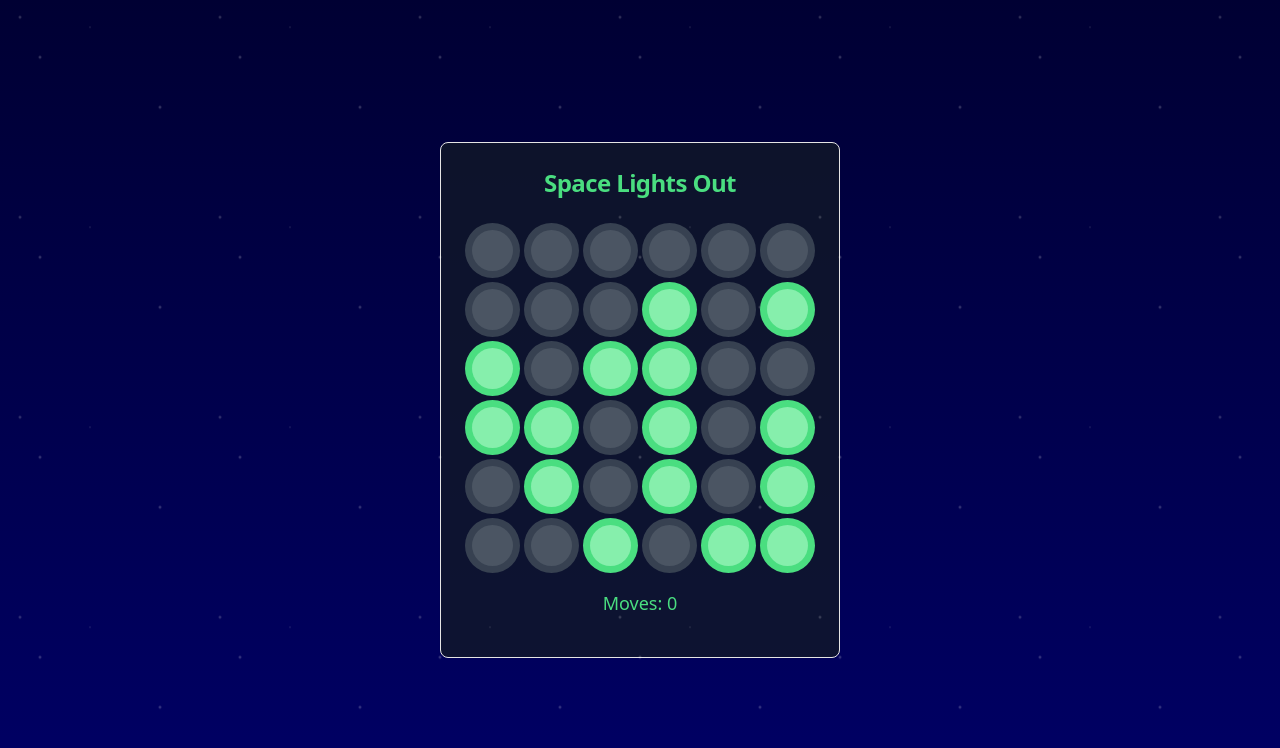
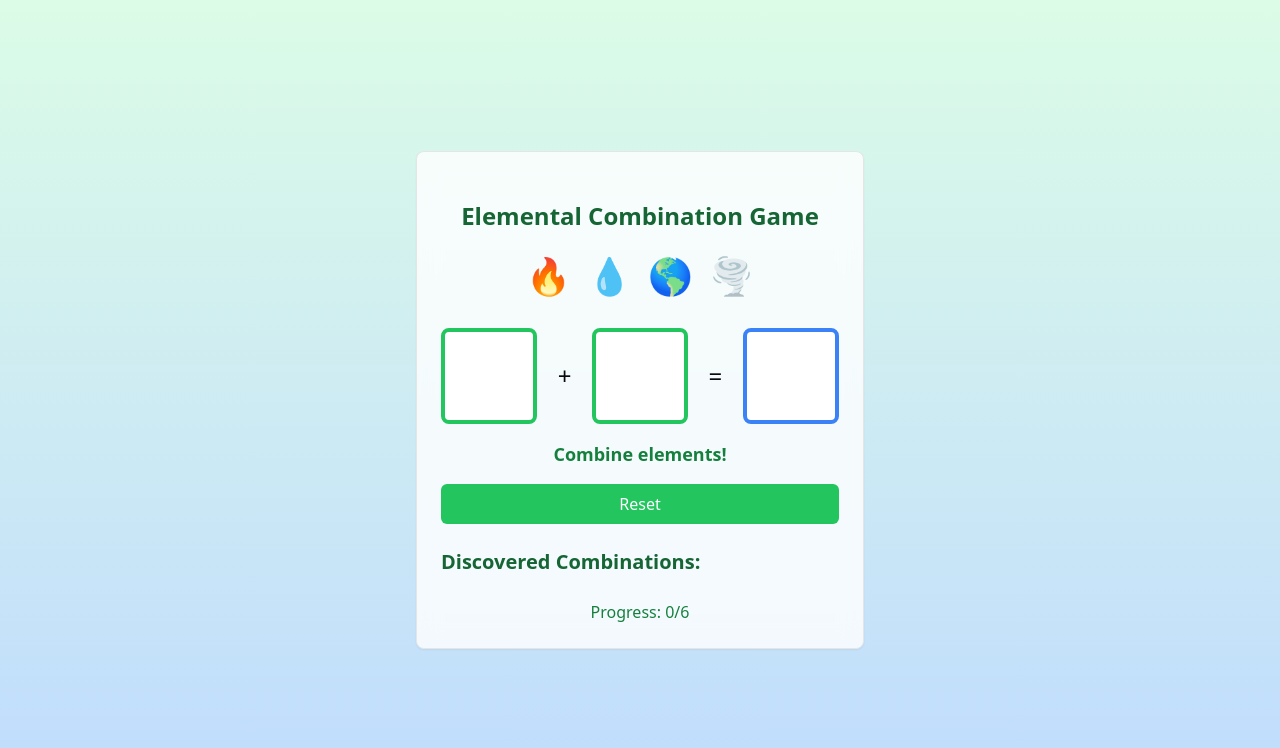
Before and after one commit to colossus21/rlhf-react-tasks, a React (Vite) app: page / in a window 1280 px wide. Shown: the top 748 px of the page. Built offline with nearby package versions, Linux system fonts and the light colour scheme.

Commit message:
update task :40944

```diff
--- a/src/App.jsx
+++ b/src/App.jsx
@@ -1,166 +1,148 @@
-import React, { useState, useEffect, useCallback } from "react";
-import { Card, CardContent, CardHeader, CardTitle } from "@/components/ui/card";
+import React, { useState, useEffect } from 'react';
+import { Card, CardContent } from "@/components/ui/card";
+import { Badge } from "@/components/ui/badge";
 
-const GRID_SIZE = 6;
+const initialElements = [
+  { name: 'Fire', emoji: '🔥' },
+  { name: 'Water', emoji: '💧' },
+  { name: 'Earth', emoji: '🌎' },
+  { name: 'Air', emoji: '🌪️' },
+];
 
-const createInitialGrid = () => {
-  const grid = Array(GRID_SIZE)
-      .fill()
-      .map(() => Array(GRID_SIZE).fill(false));
-
-  // Simulate 10 random moves
-  for (let i = 0; i < 10; i++) {
-    const row = Math.floor(Math.random() * GRID_SIZE);
-    const col = Math.floor(Math.random() * GRID_SIZE);
-    toggleLights(grid, row, col);
-  }
-
-  return grid;
+const combinations = {
+  'Fire💧': { name: 'Steam', emoji: '☁️' },
+  'Fire🌎': { name: 'Lava', emoji: '🌋' },
+  'Air🌎': { name: 'Dust', emoji: '💨' },
+  'Water🌎': { name: 'Mud', emoji: '💩' },
+  'Fire🌪️': { name: 'Energy', emoji: '⚡' },
+  'Water⚡': { name: 'Life', emoji: '🌱' },
 };
 
-const toggleLights = (grid, row, col) => {
-  const directions = [
-    [0, 0],
-    [-1, 0],
-    [1, 0],
-    [0, -1],
-    [0, 1],
-  ];
-
-  directions.forEach(([dx, dy]) => {
-    const newRow = row + dx;
-    const newCol = col + dy;
-    if (
-        newRow >= 0 &&
-        newRow < GRID_SIZE &&
-        newCol >= 0 &&
-        newCol < GRID_SIZE
-    ) {
-      grid[newRow][newCol] = !grid[newRow][newCol];
-    }
-  });
-};
-
-const SpaceLightsOut = () => {
-  const [grid, setGrid] = useState(() => createInitialGrid());
-  const [moves, setMoves] = useState(0);
-  const [gameWon, setGameWon] = useState(false);
-
-  const checkWinCondition = useCallback((currentGrid) => {
-    return currentGrid.every((row) => row.every((cell) => !cell));
-  }, []);
+const ElementalCombinationGame = () => {
+  const [elements, setElements] = useState(initialElements);
+  const [box1, setBox1] = useState(null);
+  const [box2, setBox2] = useState(null);
+  const [result, setResult] = useState(null);
+  const [discoveredCombinations, setDiscoveredCombinations] = useState([]);
 
   useEffect(() => {
-    if (checkWinCondition(grid) && moves > 0) {
-      setGameWon(true);
+    if (box1 && box2) {
+      const combinationKey = box1.name + box2.emoji;
+      const reverseCombinationKey = box2.name + box1.emoji;
+      if (combinations[combinationKey]) {
+        setResult(combinations[combinationKey]);
+        if (!discoveredCombinations.includes(combinations[combinationKey].name)) {
+          const newCombination = combinations[combinationKey];
+          setDiscoveredCombinations([...discoveredCombinations, newCombination.name]);
+          setElements([...elements, newCombination]);
+        }
+      } else if (combinations[reverseCombinationKey]) {
+        setResult(combinations[reverseCombinationKey]);
+        if (!discoveredCombinations.includes(combinations[reverseCombinationKey].name)) {
+          const newCombination = combinations[reverseCombinationKey];
+          setDiscoveredCombinations([...discoveredCombinations, newCombination.name]);
+          setElements([...elements, newCombination]);
+        }
+      } else {
+        setResult({ name: 'No combination', emoji: '🤔' });
+      }
+    } else {
+      setResult(null);
     }
-  }, [grid, moves, checkWinCondition]);
+  }, [box1, box2]);
 
-  const handleCellClick = (row, col) => {
-    if (gameWon) return;
-
-    setGrid((prevGrid) => {
-      const newGrid = prevGrid.map((r) => [...r]);
-      toggleLights(newGrid, row, col);
-      return newGrid;
-    });
-    setMoves((prevMoves) => prevMoves + 1);
+  const handleDragStart = (e, element) => {
+    e.dataTransfer.setData('text/plain', JSON.stringify(element));
   };
 
-  const resetGame = () => {
-    setGrid(createInitialGrid());
-    setMoves(0);
-    setGameWon(false);
+  const handleDrop = (e, boxSetter) => {
+    e.preventDefault();
+    const element = JSON.parse(e.dataTransfer.getData('text/plain'));
+    boxSetter(element);
+  };
+
+  const handleDragOver = (e) => {
+    e.preventDefault();
+  };
+
+  const resetBoxes = () => {
+    setBox1(null);
+    setBox2(null);
+    setResult(null);
   };
 
   return (
-      <div className="min-h-screen bg-deep-space flex items-center justify-center">
-        <div className="stars"></div>
-        <Card className="w-[90vw] max-w-[400px] bg-opacity-80 bg-gray-900">
-          <CardHeader>
-            <CardTitle className="text-center text-2xl font-bold text-green-400">
-              Space Lights Out
-            </CardTitle>
-          </CardHeader>
-          <CardContent>
-            <div className="grid grid-cols-6 gap-1 mb-4">
-              {grid.map((row, rowIndex) =>
-                  row.map((cell, colIndex) => (
-                      <button
-                          key={`${rowIndex}-${colIndex}`}
-                          className={`w-full pt-[100%] relative ${
-                              cell ? "bg-green-400" : "bg-gray-700"
-                          } rounded-full transition-colors duration-300 hover:opacity-80`}
-                          onClick={() => handleCellClick(rowIndex, colIndex)}
-                      >
-                        <div className="absolute inset-0 flex items-center justify-center">
-                          <div
-                              className={`w-3/4 h-3/4 rounded-full ${
-                                  cell ? "bg-green-300" : "bg-gray-600"
-                              } transition-colors duration-300`}
-                          ></div>
-                        </div>
-                      </button>
-                  ))
-              )}
+      <div className="min-h-screen bg-gradient-to-b from-green-100 to-blue-200 flex items-center justify-center p-4">
+        <Card className="w-full max-w-md bg-white bg-opacity-80 backdrop-blur-md">
+          <CardContent className="p-6">
+            <h1 className="text-2xl font-bold text-center my-6 text-green-800">Elemental Combination Game</h1>
+
+            <div className="flex flex-wrap justify-center gap-4 mb-8">
+              {elements.map((element) => (
+                  <div
+                      key={element.name}
+                      draggable
+                      onDragStart={(e) => handleDragStart(e, element)}
+                      className="text-4xl cursor-move hover:scale-110 transition-transform"
+                  >
+                    {element.emoji}
+                  </div>
+              ))}
             </div>
-            <div className="text-center mb-4">
-              <p className="text-green-400 text-lg">Moves: {moves}</p>
+
+            <div className="flex justify-between items-center mb-4">
+              <div
+                  onDrop={(e) => handleDrop(e, setBox1)}
+                  onDragOver={handleDragOver}
+                  className="w-24 h-24 border-4 border-green-500 rounded-lg flex items-center justify-center text-4xl bg-white"
+              >
+                {box1 ? box1.emoji : ''}
+              </div>
+              <div className="text-2xl">+</div>
+              <div
+                  onDrop={(e) => handleDrop(e, setBox2)}
+                  onDragOver={handleDragOver}
+                  className="w-24 h-24 border-4 border-green-500 rounded-lg flex items-center justify-center text-4xl bg-white"
+              >
+                {box2 ? box2.emoji : ''}
+              </div>
+              <div className="text-2xl">=</div>
+              <div className="w-24 h-24 border-4 border-blue-500 rounded-lg flex items-center justify-center text-4xl bg-white overflow-hidden">
+                {result ? result.emoji : ''}
+              </div>
             </div>
-            {gameWon && (
-                <div className="mt-4 text-center">
-                  <p className="text-green-400 text-xl font-bold">
-                    Congratulations! You won in {moves} moves!
-                  </p>
-                </div>
-            )}
+
+            <p className="text-center mb-4 text-lg font-semibold text-green-700">
+              {result ? result.name : 'Combine elements!'}
+            </p>
+
+            <button
+                onClick={resetBoxes}
+                className="w-full py-2 px-4 bg-green-500 text-white rounded-md hover:bg-green-600 transition-colors"
+            >
+              Reset
+            </button>
+
+            <div className="mt-6">
+              <h2 className="text-xl font-semibold mb-2 text-green-800">Discovered Combinations:</h2>
+              <div className="flex flex-wrap gap-2">
+                {discoveredCombinations.map((combo, index) => (
+                    <Badge key={index} variant="secondary" className="bg-green-200 text-green-800">
+                      {combo}
+                    </Badge>
+                ))}
+              </div>
+            </div>
+
+            <p className="mt-4 text-center text-green-700">
+              {discoveredCombinations.length === Object.keys(combinations).length
+                  ? '🎉 Congratulations! You\'ve discovered all combinations!'
+                  : `Progress: ${discoveredCombinations.length}/${Object.keys(combinations).length}`}
+            </p>
           </CardContent>
         </Card>
       </div>
   );
 };
 
-const App = () => {
-  return (
-      <div className="bg-deep-space min-h-screen">
-        <style jsx global>{`
-          @keyframes scroll {
-            0% {
-              transform: translateY(0);
-            }
-            100% {
-              transform: translateY(-100%);
-            }
-          }
-
-          .bg-deep-space {
-            background: linear-gradient(to bottom, #000033, #000066);
-            position: relative;
-            overflow: hidden;
-          }
-
-          .stars {
-            position: absolute;
-            top: 0;
-            left: 0;
-            right: 0;
-            bottom: 0;
-            width: 100%;
-            height: 200%;
-            background-image:
-                radial-gradient(2px 2px at 20px 30px, #eee, rgba(0,0,0,0)),
-                radial-gradient(2px 2px at 40px 70px, #fff, rgba(0,0,0,0)),
-                radial-gradient(1px 1px at 90px 40px, #ddd, rgba(0,0,0,0)),
-                radial-gradient(2px 2px at 160px 120px, #fff, rgba(0,0,0,0));
-            background-repeat: repeat;
-            background-size: 200px 200px;
-            animation: scroll 60s linear infinite;
-            opacity: 0.3;
-          }
-        `}</style>
-        <SpaceLightsOut />
-      </div>
-  );
-};
-
-export default App;
+export default ElementalCombinationGame;
```
Also changed, not shown: prompt.txt.
